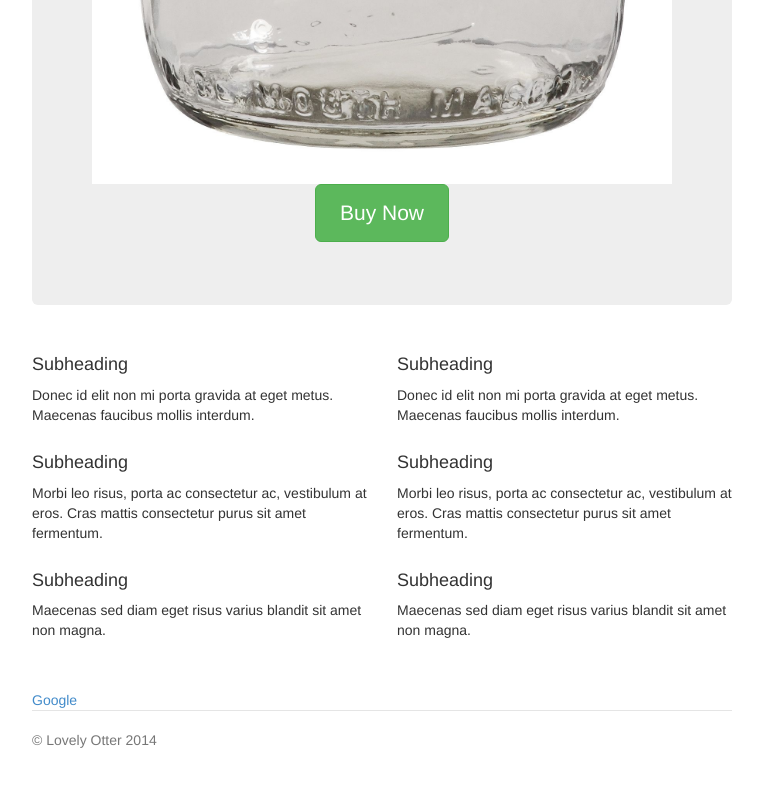
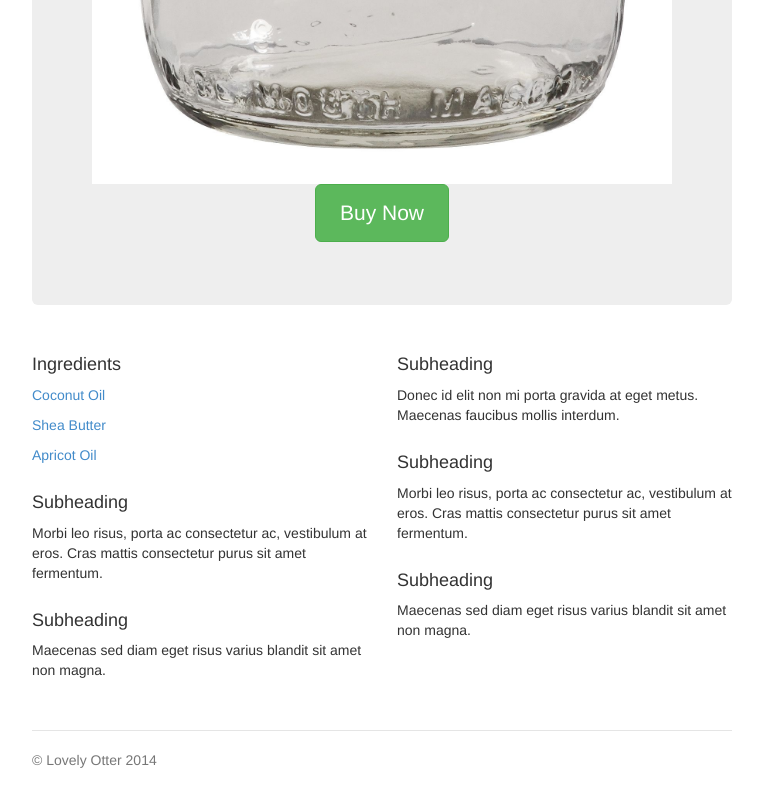
Before and after one commit to lovelyotter/micro-site, a website with bundled scripts: page site/index.html in a window 1280 px wide. Shown: the part 506-1306 px from the top of the page, without its empty margins (258-1021 px from the left). Built offline with nearby package versions, Linux system fonts and the light colour scheme; a script that the page names is missing.

Commit message:
removed "Google.com" from learning session
added Ingredients list with links to Wikipedia page for each ingredient

```diff
--- a/site/index.html
+++ b/site/index.html
@@ -48,8 +48,10 @@
 
       <div class="row marketing">
         <div class="col-lg-6">
-          <h4>Subheading</h4>
-          <p>Donec id elit non mi porta gravida at eget metus. Maecenas faucibus mollis interdum.</p>
+          <h4>Ingredients</h4>
+        <p><a href="http://en.wikipedia.org/wiki/Coconut_oil">Coconut Oil</a></p>
+	<p><a href="http://en.wikipedia.org/wiki/Shea_butter">Shea Butter</a></p>
+	<p><a href="http://en.wikipedia.org/wiki/Apricot_oil">Apricot Oil</a></p>
 
           <h4>Subheading</h4>
           <p>Morbi leo risus, porta ac consectetur ac, vestibulum at eros. Cras mattis consectetur purus sit amet fermentum.</p>
@@ -69,7 +71,6 @@
           <p>Maecenas sed diam eget risus varius blandit sit amet non magna.</p>
         </div>
       </div>
-	<a href="www.google.com">Google</a>
       <div class="footer">
         <p>&copy; Lovely Otter 2014</p>
       </div>
```
